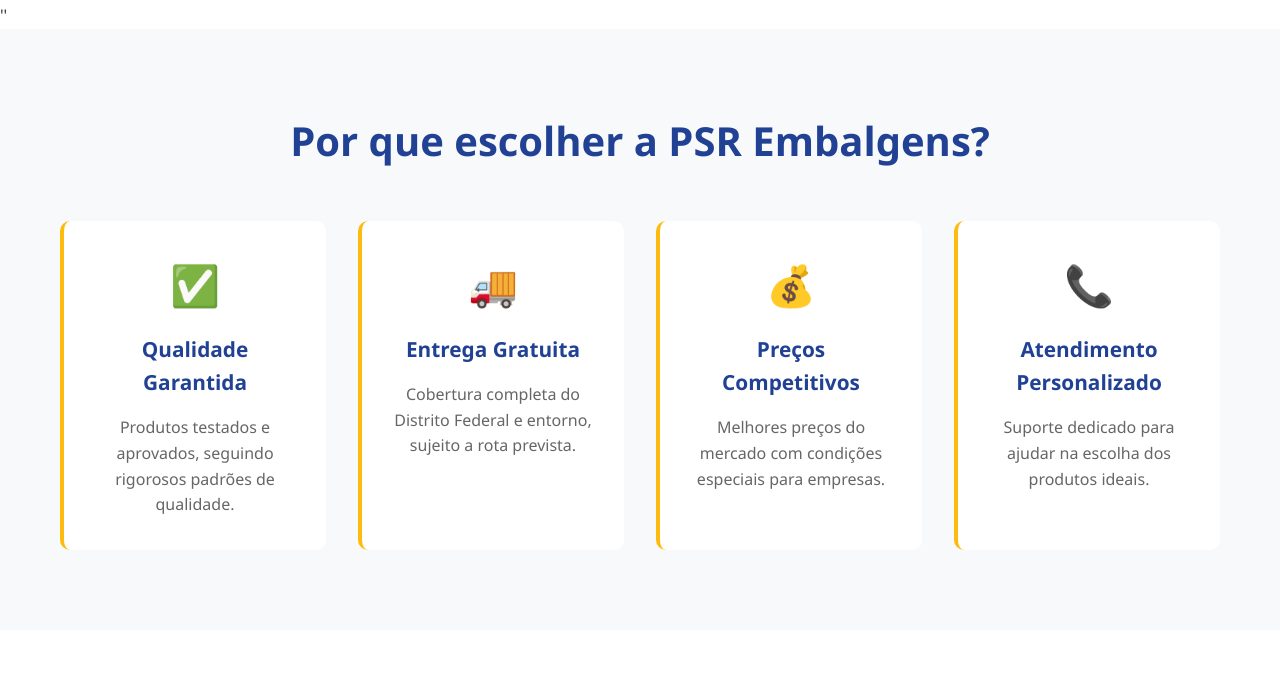
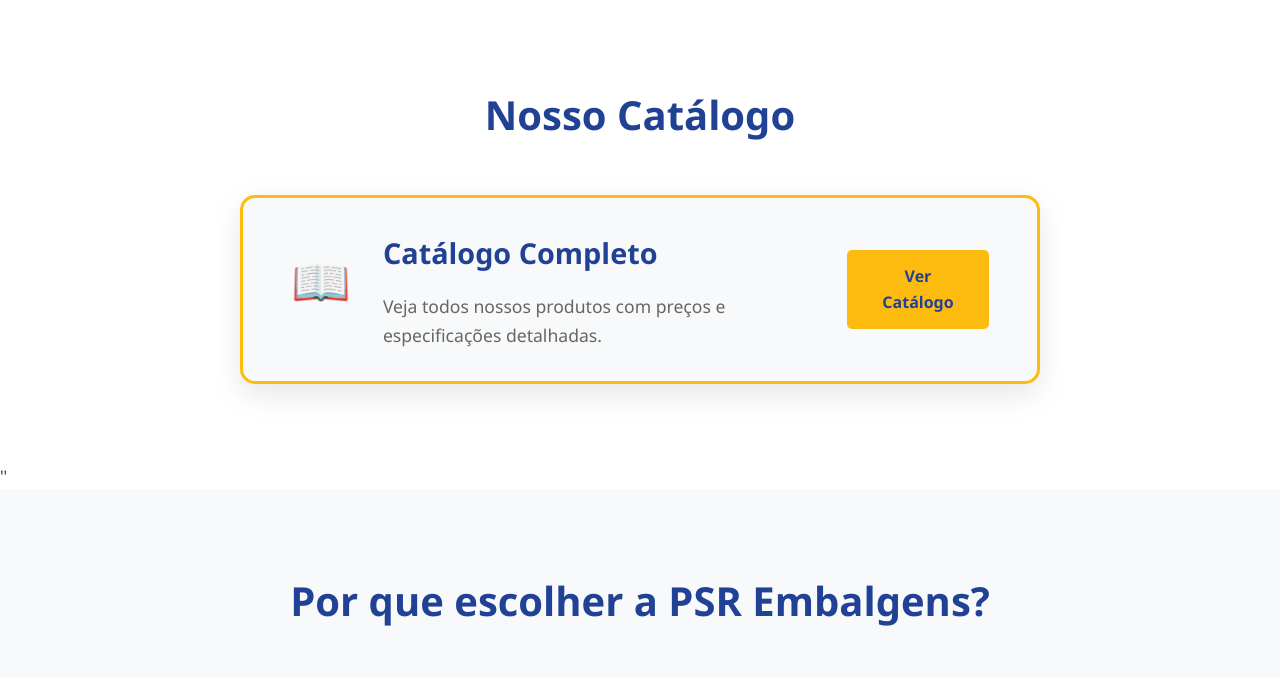
Before and after one commit to gabriel3127/PSR-SITE, a plain HTML site: page index.html in a window 1280 px wide. Shown: the part 1401-2079 px from the top of the page. Drawn offline with Linux system fonts and the light colour scheme; a script that the page names is missing.

Commit message:
Add files via upload

```diff
--- a/index.html
+++ b/index.html
@@ -46,7 +46,7 @@
                 <div class="hero-image">
                     <div class="image-placeholder">
                         <span>🎉</span>
-                        <p>Embalagens para Festas</p>
+                        <p>Embalagens</p>
                     </div>
                 </div>
             </div>
@@ -77,6 +77,26 @@
                     <div class="produto-icon">🎂</div>
                     <h3>Produtos de Limpeza</h3>
                     <p>Produtos de limpeza</p>
+                </div>
+            </div>
+    </section>
+
+        <!-- Catálogo Section -->
+    <section class="catalogo-section">
+        <div class="container">
+            <h2 class="section-title">Nosso Catálogo</h2>
+            <div class="catalogo-container">
+                <div class="catalogo-card-horizontal">
+                    <div class="catalogo-content">
+                        <div class="produto-icon">📖</div>
+                        <div class="catalogo-text">
+                            <h3>Catálogo Completo</h3>
+                            <p>Veja todos nossos produtos com preços e especificações detalhadas.</p>
+                        </div>
+                        <a href="https://drive.google.com/file/d/1yjrajakliGpAO7Sw7u0Ey6HmkrbLrpEQ/view?usp=drive_link" class="btn btn-primary" target="_blank">
+                            Ver Catálogo
+                        </a>
+                    </div>
                 </div>
             </div>
         </div>
@@ -120,7 +140,7 @@
                     <p>Com mais de 10 anos de experiência no mercado, a PSR Embalagens é sua parceira ideal em embalagens, descartáveis e artigos para festas. Atendemos tanto pessoas físicas quanto empresas em todo o Distrito Federal e Entorno, oferecendo produtos de alta qualidade a preços comperirivos.</p>
                     <p>Nosso catálogo conta com milhares de opções, garantindo que você encontre exatamente o que precisa. Além disso, proporcionamos condições especiais para compras em atacado, atendendo quem compra em grandes quantidades. Priorizamos sempre a satisfação de nossos clientes, com entregas em todo DF e entorno.</p>
                     <ul class="sobre-lista">
-                        <li>✓ Muitas opçoões e variedade</li>
+                        <li>✓ Muitas opções e variedade</li>
                         <li>✓ Atendimento a empresas e pessoas físicas</li>
                         <li>✓ Entrega gratuita</li>
                         <li>✓ Condições especiais para atacado</li>
```
